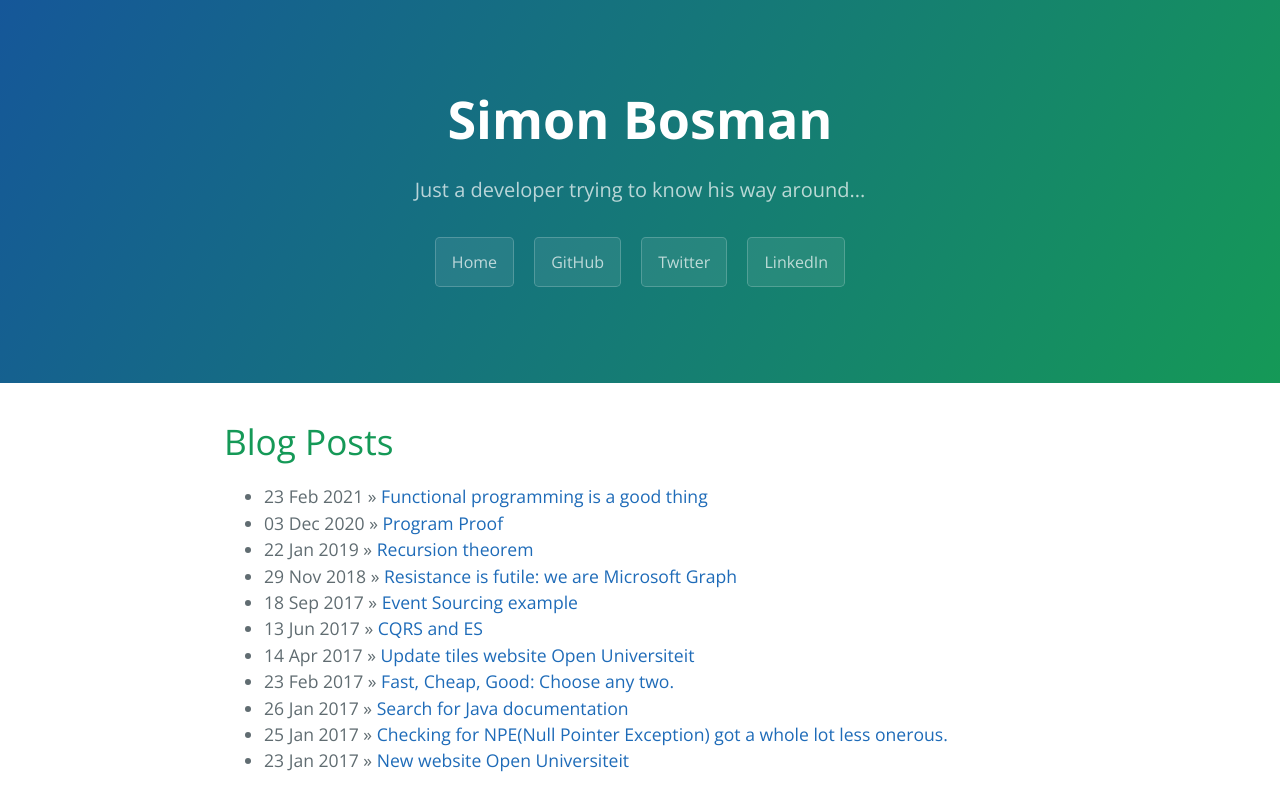
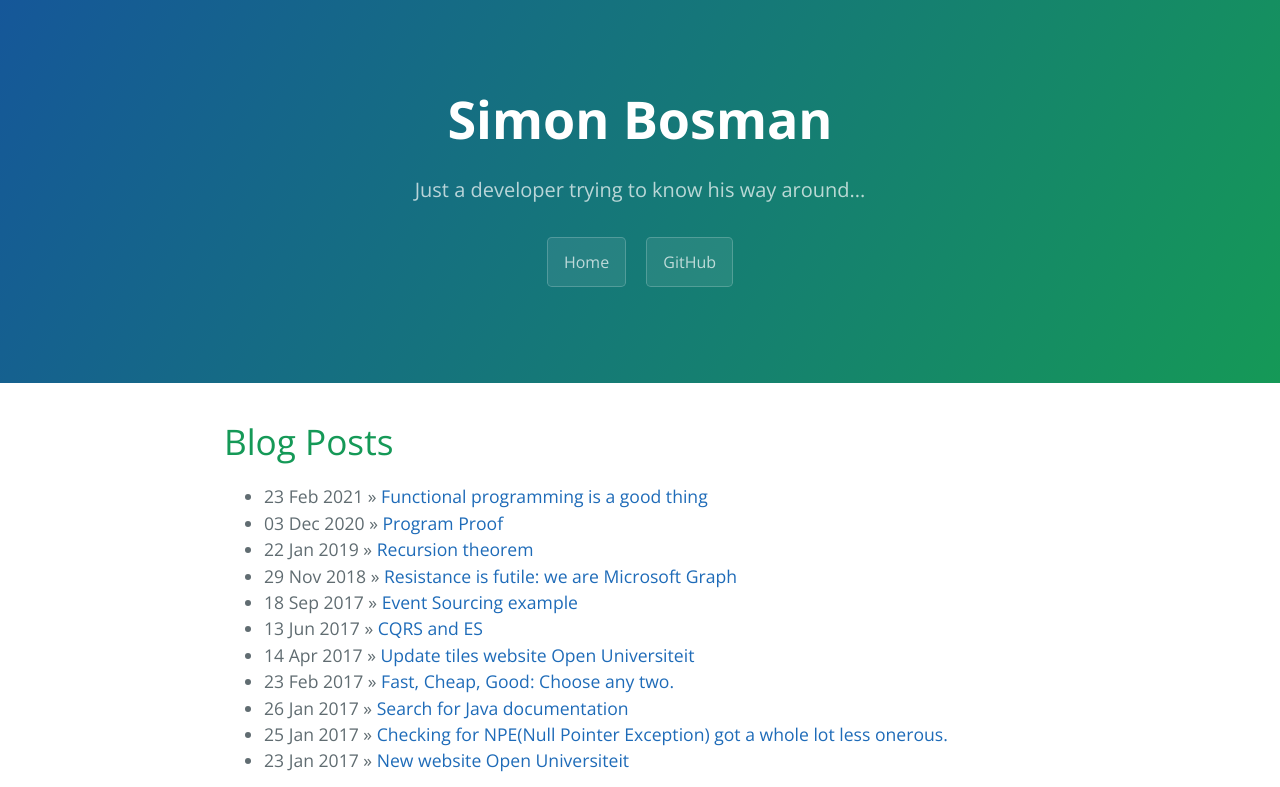
Before and after one commit to simonbosman/simonbosman.github.io, a Jekyll site: the page built from index.html, in a window 1280 px wide, cut to the strip 0-787 px from the top of the page. Built offline with Jekyll 4.4.1, drawn with Linux system fonts in a browser that asks for light colours; the list of posts is cut into pages by our own code.

Commit message:
Update page-header.html
Removed twitter and linked-in url

```diff
--- a/_includes/page-header.html
+++ b/_includes/page-header.html
@@ -3,6 +3,4 @@
   <h2 class="project-tagline">{{ site.tagline }}</h2>
   <a href="/" class="btn">Home</a>
   <a href="https://www.github.com/simonbosman" class="btn">GitHub</a>
-  <a href="https://www.twitter.com/simonbosman" class="btn">Twitter</a>
-  <a href="https://nl.linkedin.com/in/simon-bosman-72aa417" class="btn">LinkedIn</a>
 </section>
```
